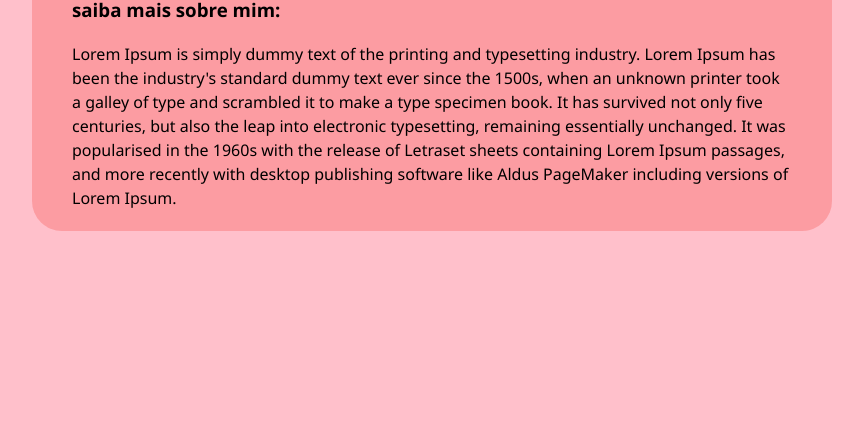
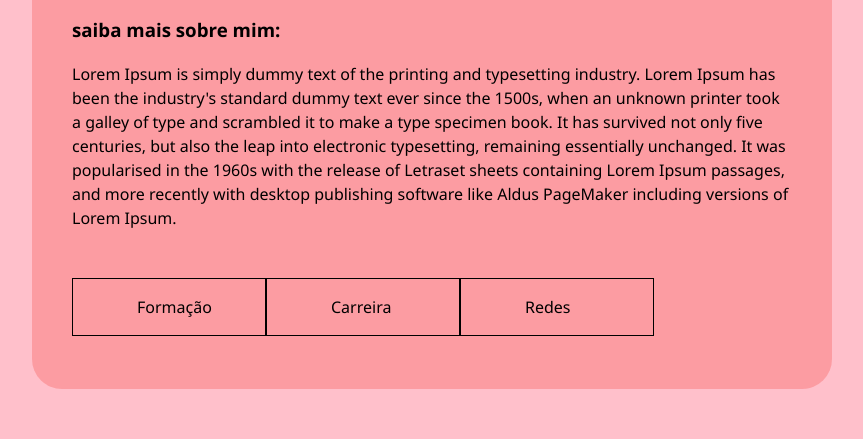
Before and after one commit to brwnalima/Portf-lio, a plain HTML site: page index.html in a window 1280 px wide. Shown: the part 413-852 px from the top of the page, without its empty margins (208-1071 px from the left). Before the commit the page ends 800 px from the top, so only its background shows below. Drawn offline with Linux system fonts and the light colour scheme.

Commit message:
inicio 01.09

```diff
--- a/application.css
+++ b/application.css
@@ -31,6 +31,7 @@ hr {
 .aluna img {
     width: 25%;
     border-radius: 1000px;
+    margin-top: 20px;
 }
 
 .nome {
@@ -44,3 +45,20 @@ hr {
 .texto {
     text-justify: auto;
 }
+
+.footer-main {
+    width: 50%;
+    margin-top: 3rem;
+    display: flex;
+    margin-bottom: 3rem;
+}
+
+.footer-main a {
+    text-decoration: none;
+    color: black;
+    padding: 1rem 4rem;
+    border: 1px solid black;
+    min-width: 4rem;
+    display: flex;
+    align-items: center;
+}
--- a/index.html
+++ b/index.html
@@ -31,6 +31,14 @@
             <h3 class="subdosub">saiba mais sobre mim:</h3>
             <p class="texto">Lorem Ipsum is simply dummy text of the printing and typesetting industry. Lorem Ipsum has been the industry's standard dummy text ever since the 1500s, when an unknown printer took a galley of type and scrambled it to make a type specimen book. It has survived not only five centuries, but also the leap into electronic typesetting, remaining essentially unchanged. It was popularised in the 1960s with the release of Letraset sheets containing Lorem Ipsum passages, and more recently with desktop publishing software like Aldus PageMaker including versions of Lorem Ipsum.</p>
 
+            <footer>
+                <nav class="footer-main">
+                    <a href="#">Formação</a>
+                    <a href="#">Carreira</a>
+                    <a href="#">Redes</a>
+                </nav>
+            </footer>
+
         </main>
 
     </body>
```
